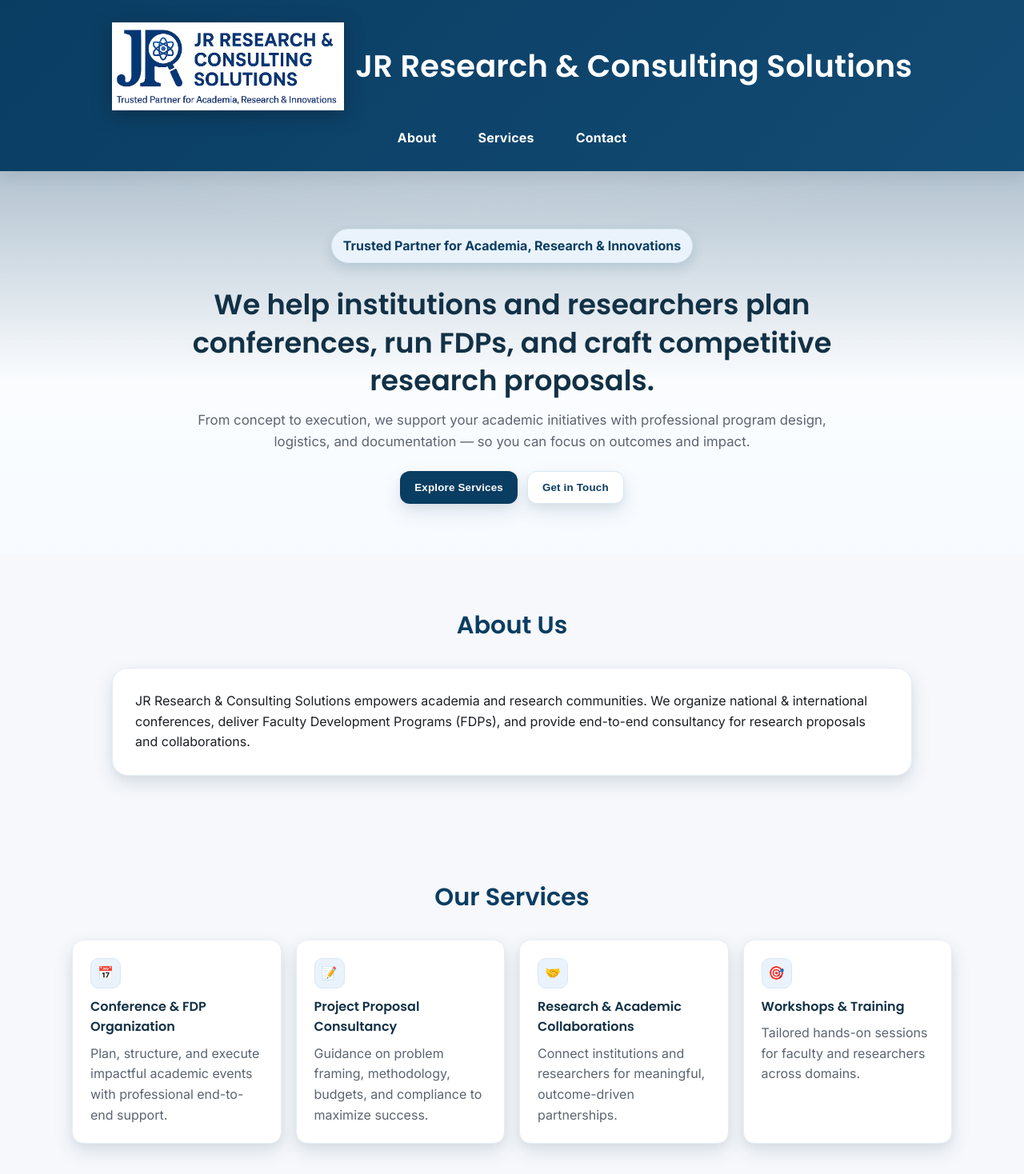
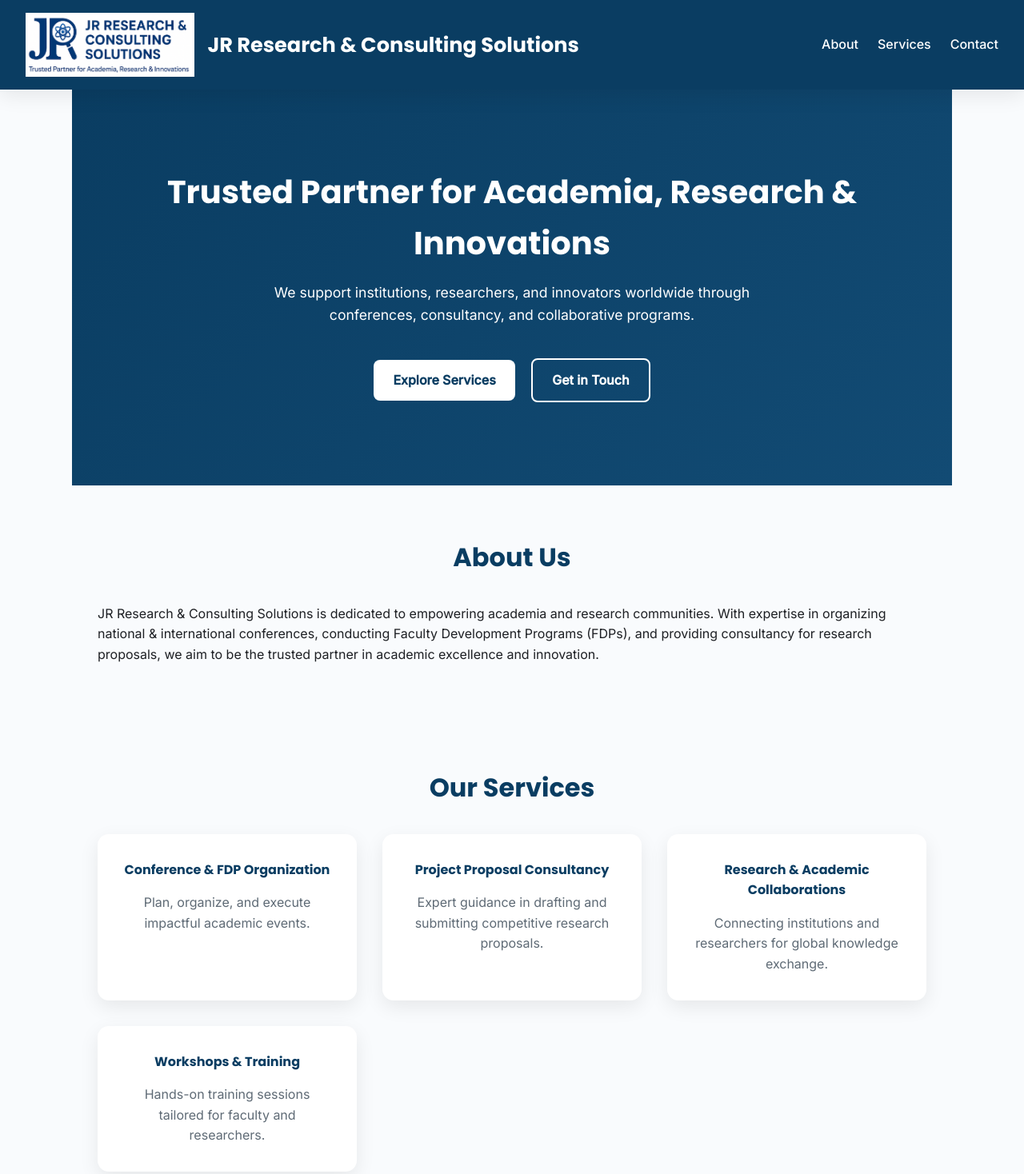
Before and after one commit to jrrcsolutions/jrrcsolutions-in, a plain HTML site: page index.html in a window 1280 px wide. Shown: the top 1468 px of the page at 80% size. Drawn offline with Linux system fonts and the light colour scheme.

Commit message:
Update index.html

```diff
--- a/index.html
+++ b/index.html
@@ -5,194 +5,142 @@
   <meta name="viewport" content="width=device-width, initial-scale=1" />
   <title>JR Research & Consulting Solutions</title>
 
-  <!-- Fonts -->
-  <link href="https://fonts.googleapis.com/css2?family=Poppins:wght@400;600&family=Inter:wght@400;500;700&display=swap" rel="stylesheet" />
+  <!-- Google Fonts -->
+  <link href="https://fonts.googleapis.com/css2?family=Poppins:wght@500;700&family=Inter:wght@400;500&display=swap" rel="stylesheet">
   <link rel="icon" type="image/png" href="assets/favicon.png" />
 
   <style>
-    :root{
-      --brand:#0A3D62;
-      --brand-2:#124B74;
-      --accent:#F3B33D;
-      --ink:#1b1f23;
-      --muted:#5b6470;
-      --bg:#f6f8fb;
-      --card:#ffffff;
-      --ring:rgba(10,61,98,0.14);
-      --shadow:0 10px 25px rgba(10,61,98,0.12), 0 4px 10px rgba(0,0,0,0.04);
-      --radius:14px;
-      --radius-lg:20px;
+    :root {
+      --brand: #0A3D62;
+      --accent: #f7b731;
+      --bg: #f9fbfd;
+      --ink: #1d1f23;
+      --muted: #5e6a75;
+      --card: #ffffff;
+      --shadow: 0 8px 24px rgba(0,0,0,0.08);
+      --radius: 14px;
     }
 
-    *{box-sizing:border-box}
-    html{scroll-behavior:smooth}
-    body{
-      margin:0;
-      font-family: Inter, system-ui, -apple-system, Segoe UI, Roboto, "Helvetica Neue", Arial, "Noto Sans", "Apple Color Emoji","Segoe UI Emoji", "Segoe UI Symbol";
-      color:var(--ink);
-      background:var(--bg);
-      line-height:1.6;
-    }
-    a{color:inherit}
+    * { margin: 0; padding: 0; box-sizing: border-box; }
+    body { font-family: Inter, sans-serif; background: var(--bg); color: var(--ink); line-height: 1.6; }
 
-    /* ---------- Header (Centered Brand + Nav) ---------- */
-    header{
-      background: linear-gradient(135deg, var(--brand), var(--brand-2));
-      color:#fff;
-      padding: 28px 18px 18px;
-      text-align:center;
+    /* Header */
+    header {
+      background: var(--brand);
+      color: #fff;
+      display: flex;
+      justify-content: space-between;
+      align-items: center;
+      padding: 1rem 2rem;
       position: sticky;
       top: 0;
-      z-index: 50;
-      box-shadow: 0 6px 20px rgba(0,0,0,0.08);
-      backdrop-filter: saturate(140%) blur(6px);
+      z-index: 1000;
+      box-shadow: var(--shadow);
     }
-    .brand{
-      display:inline-flex;
-      align-items:center;
-      gap:14px;
-      text-decoration:none;
-      color:#fff;
-      margin-bottom:12px;
+    .brand {
+      display: flex;
+      align-items: center;
+      gap: 1rem;
+      text-decoration: none;
+      color: #fff;
     }
-    .brand img{
-      height:110px; width:auto; display:block;
-      filter: drop-shadow(0 6px 12px rgba(0,0,0,0.25));
+    .brand img { height: 80px; width: auto; }
+    .brand h1 { font-family: Poppins, sans-serif; font-weight: 700; font-size: 1.6rem; }
+    nav { display: flex; gap: 1.5rem; }
+    nav a { color: #fff; text-decoration: none; font-weight: 500; transition: 0.2s; }
+    nav a:hover { color: var(--accent); }
+
+    /* Hero */
+    .hero {
+      background: linear-gradient(135deg, var(--brand), #124B74);
+      color: #fff;
+      text-align: center;
+      padding: 6rem 2rem;
     }
-    .brand h1{
-      font-family: Poppins, Inter, system-ui, sans-serif;
-      font-weight:600;
-      font-size: clamp(1.4rem, 2.2vw + 1rem, 2.4rem);
-      margin:0;
-      letter-spacing: .2px;
+    .hero h2 { font-family: Poppins, sans-serif; font-size: 2.5rem; margin-bottom: 1rem; }
+    .hero p { font-size: 1.1rem; margin-bottom: 2rem; max-width: 700px; margin-left: auto; margin-right: auto; }
+    .hero .btn {
+      display: inline-block;
+      margin: 0.5rem;
+      padding: 0.8rem 1.5rem;
+      border-radius: 8px;
+      font-weight: 600;
+      cursor: pointer;
+      transition: 0.2s;
+      text-decoration: none;
     }
-    nav{
-      display:flex; justify-content:center; gap:28px; flex-wrap:wrap;
-    }
-    nav a{
-      color:#fff; text-decoration:none; font-weight:600; letter-spacing:.2px;
-      padding:10px 12px; border-radius:10px; transition:.2s ease;
-    }
-    nav a:hover{ background: rgba(255,255,255,0.14) }
+    .btn-primary { background: #fff; color: var(--brand); }
+    .btn-primary:hover { background: #f2f2f2; }
+    .btn-outline { border: 2px solid #fff; color: #fff; }
+    .btn-outline:hover { background: rgba(255,255,255,0.1); }
 
-    /* ---------- Hero ---------- */
-    .hero{
-      position:relative;
-      background:
-        radial-gradient(1200px 500px at 50% -200px, rgba(255,255,255,.25), rgba(255,255,255,0) 60%),
-        linear-gradient(180deg, #0b3f6750, #0b3f6700 55%),
-        linear-gradient(180deg, #fff, #f7fbff);
-      padding: 72px 18px 64px;
-      text-align:center;
-      overflow:hidden;
-    }
-    .container{ max-width:1100px; margin:0 auto; }
-    .tagline{
-      display:inline-block;
-      font-weight:700;
-      color:var(--brand);
-      background:#eaf3fb;
-      border:1px solid #d9e8f3;
-      padding:8px 14px;
-      border-radius:999px;
-      box-shadow: 0 6px 16px var(--ring);
-      margin-bottom:18px;
-    }
-    .hero h2{
-      font-family:Poppins, Inter, sans-serif;
-      font-size: clamp(1.6rem, 2.4vw + 1rem, 2.2rem);
-      margin:10px auto 12px;
-      max-width: 900px;
-      color:#123146;
-      line-height:1.35;
-    }
-    .hero p{
-      color:var(--muted);
-      max-width: 820px;
-      margin: 0 auto 24px;
+    /* Section */
+    section { padding: 4rem 2rem; max-width: 1100px; margin: auto; }
+    section h3 { font-family: Poppins, sans-serif; font-size: 2rem; color: var(--brand); text-align: center; margin-bottom: 2rem; }
+
+    /* About */
+    .about p {
+      background: var(--card);
+      padding: 2rem;
+      border-radius: var(--radius);
+      box-shadow: var(--shadow);
+      color: var(--muted);
       font-size: 1.05rem;
     }
-    .cta{
-      display:flex; gap:12px; justify-content:center; flex-wrap:wrap;
+
+    /* Services */
+    .services-grid {
+      display: grid;
+      gap: 2rem;
+      grid-template-columns: repeat(auto-fit, minmax(250px, 1fr));
     }
-    .btn{
-      border:none; cursor:pointer; font-weight:700; letter-spacing:.2px;
-      padding:12px 18px; border-radius:12px; transition:.2s ease; box-shadow: var(--shadow);
+    .service {
+      background: var(--card);
+      padding: 2rem;
+      border-radius: var(--radius);
+      box-shadow: var(--shadow);
+      text-align: center;
+      transition: 0.2s;
     }
-    .btn-primary{ background:var(--brand); color:#fff; }
-    .btn-primary:hover{ transform: translateY(-1px); }
-    .btn-ghost{ background:#fff; color:var(--brand); border:1px solid #d9e8f3; }
-    .btn-ghost:hover{ background:#f8fbff; transform: translateY(-1px); }
+    .service:hover { transform: translateY(-5px); }
+    .service h4 { font-family: Poppins, sans-serif; color: var(--brand); margin-bottom: 1rem; }
+    .service p { color: var(--muted); }
 
-    /* ---------- Sections ---------- */
-    section{ padding: 64px 18px; }
-    section h3{
-      text-align:center; font-family:Poppins, Inter, sans-serif; color:var(--brand);
-      margin: 0 auto 28px; font-size: clamp(1.4rem, 1.2vw + 1rem, 1.9rem);
+    /* Contact */
+    form {
+      display: grid;
+      gap: 1rem;
+      background: var(--card);
+      padding: 2rem;
+      border-radius: var(--radius);
+      box-shadow: var(--shadow);
     }
+    input, textarea {
+      width: 100%;
+      padding: 0.8rem;
+      border-radius: 8px;
+      border: 1px solid #ccc;
+      font-size: 1rem;
+    }
+    button[type="submit"] {
+      background: var(--brand);
+      color: #fff;
+      border: none;
+      padding: 0.8rem 1.5rem;
+      border-radius: 8px;
+      font-weight: 600;
+      cursor: pointer;
+      transition: 0.2s;
+    }
+    button[type="submit"]:hover { background: #062b46; }
 
-    /* ---------- About ---------- */
-    .about-card{
-      background:var(--card);
-      border-radius: var(--radius-lg);
-      box-shadow: var(--shadow);
-      border:1px solid #e8eef5;
-      padding:28px;
-      margin: 0 auto;
-      max-width: 1000px;
-    }
-
-    /* ---------- Services ---------- */
-    .grid{
-      display:grid; gap:18px;
-      grid-template-columns: repeat(auto-fit, minmax(240px, 1fr));
-      max-width:1100px; margin:0 auto;
-    }
-    .card{
-      background:var(--card);
-      border:1px solid #e8eef5;
-      border-radius: var(--radius);
-      padding:22px;
-      box-shadow: var(--shadow);
-      transition: transform .18s ease, box-shadow .18s ease;
-    }
-    .card:hover{ transform: translateY(-4px); box-shadow: 0 18px 35px rgba(10,61,98,0.18), 0 6px 12px rgba(0,0,0,0.05); }
-    .card h4{ margin:10px 0 8px; color:#123146; font-family:Poppins, Inter, sans-serif; }
-    .card p{ color:var(--muted); margin:0 }
-    .icon{
-      width:38px; height:38px; border-radius:10px;
-      display:grid; place-items:center; background:#eaf3fb; border:1px solid #d9e8f3;
-    }
-
-    /* ---------- Contact ---------- */
-    .contact-wrap{
-      max-width: 900px; margin: 0 auto;
-      display:grid; gap:18px; grid-template-columns: 1fr;
-    }
-    form{
-      background:var(--card); border:1px solid #e8eef5; border-radius: var(--radius-lg);
-      padding: 24px; box-shadow: var(--shadow);
-    }
-    input, textarea{
-      width:100%; padding:12px 14px; border:1px solid #d6dde7; border-radius:12px;
-      font-family: inherit; font-size: 1rem; outline:none;
-    }
-    textarea{ resize: vertical }
-    .form-row{ display:grid; gap:12px; grid-template-columns: 1fr 1fr; }
-    .form-row > * { min-width:0 }
-    .submit{ margin-top:10px }
-
-    /* ---------- Footer ---------- */
-    footer{
-      background:#0C2F49; color:#cfe0ef; text-align:center; padding: 26px 18px;
-    }
-    footer .foot-brand{ font-weight:700; color:#fff }
-    footer p{ margin: 6px 0 }
-
-    /* ---------- Responsive tweaks ---------- */
-    @media (max-width: 720px){
-      .brand img{ height: 88px }
-      .form-row{ grid-template-columns: 1fr; }
+    /* Footer */
+    footer {
+      background: #062b46;
+      color: #fff;
+      text-align: center;
+      padding: 1.5rem;
+      margin-top: 2rem;
     }
   </style>
 </head>
@@ -200,11 +148,11 @@
 
   <!-- Header -->
   <header>
-    <a class="brand" href="index.html" aria-label="JR Research & Consulting Solutions Home">
+    <a href="index.html" class="brand">
       <img src="assets/logo.png" alt="JR Research & Consulting Solutions logo" />
       <h1>JR Research & Consulting Solutions</h1>
     </a>
-    <nav aria-label="Primary Navigation">
+    <nav>
       <a href="#about">About</a>
       <a href="#services">Services</a>
       <a href="#contact">Contact</a>
@@ -213,48 +161,39 @@
 
   <!-- Hero -->
   <section class="hero">
-    <div class="container">
-      <span class="tagline">Trusted Partner for Academia, Research & Innovations</span>
-      <h2>We help institutions and researchers plan conferences, run FDPs, and craft competitive research proposals.</h2>
-      <p>From concept to execution, we support your academic initiatives with professional program design, logistics, and documentation — so you can focus on outcomes and impact.</p>
-      <div class="cta">
-        <button class="btn btn-primary" onclick="document.getElementById('services').scrollIntoView({behavior:'smooth'})">Explore Services</button>
-        <button class="btn btn-ghost" onclick="document.getElementById('contact').scrollIntoView({behavior:'smooth'})">Get in Touch</button>
-      </div>
-    </div>
+    <h2>Trusted Partner for Academia, Research & Innovations</h2>
+    <p>We support institutions, researchers, and innovators worldwide through conferences, consultancy, and collaborative programs.</p>
+    <a href="#services" class="btn btn-primary">Explore Services</a>
+    <a href="#contact" class="btn btn-outline">Get in Touch</a>
   </section>
 
   <!-- About -->
   <section id="about">
     <h3>About Us</h3>
-    <div class="about-card">
-      JR Research & Consulting Solutions empowers academia and research communities. We organize national & international conferences, deliver Faculty Development Programs (FDPs), and provide end-to-end consultancy for research proposals and collaborations.
-    </div>
+    <p>
+      JR Research & Consulting Solutions is dedicated to empowering academia and research communities. With expertise in organizing national & international conferences, conducting Faculty Development Programs (FDPs), and providing consultancy for research proposals, we aim to be the trusted partner in academic excellence and innovation.
+    </p>
   </section>
 
   <!-- Services -->
   <section id="services">
     <h3>Our Services</h3>
-    <div class="grid">
-      <div class="card">
-        <div class="icon" aria-hidden="true">📅</div>
+    <div class="services-grid">
+      <div class="service">
         <h4>Conference & FDP Organization</h4>
-        <p>Plan, structure, and execute impactful academic events with professional end-to-end support.</p>
+        <p>Plan, organize, and execute impactful academic events.</p>
       </div>
-      <div class="card">
-        <div class="icon" aria-hidden="true">📝</div>
+      <div class="service">
         <h4>Project Proposal Consultancy</h4>
-        <p>Guidance on problem framing, methodology, budgets, and compliance to maximize success.</p>
+        <p>Expert guidance in drafting and submitting competitive research proposals.</p>
       </div>
-      <div class="card">
-        <div class="icon" aria-hidden="true">🤝</div>
+      <div class="service">
         <h4>Research & Academic Collaborations</h4>
-        <p>Connect institutions and researchers for meaningful, outcome-driven partnerships.</p>
+        <p>Connecting institutions and researchers for global knowledge exchange.</p>
       </div>
-      <div class="card">
-        <div class="icon" aria-hidden="true">🎯</div>
+      <div class="service">
         <h4>Workshops & Training</h4>
-        <p>Tailored hands-on sessions for faculty and researchers across domains.</p>
+        <p>Hands-on training sessions tailored for faculty and researchers.</p>
       </div>
     </div>
   </section>
@@ -262,23 +201,17 @@
   <!-- Contact -->
   <section id="contact">
     <h3>Contact Us</h3>
-    <div class="contact-wrap">
-      <form onsubmit="event.preventDefault(); alert('Thank you! We will reach out shortly.');">
-        <div class="form-row">
-          <input type="text" placeholder="Your Name" required />
-          <input type="email" placeholder="Your Email" required />
-        </div>
-        <textarea rows="5" placeholder="Your Message"></textarea>
-        <div class="submit">
-          <button class="btn btn-primary" type="submit">Send Message</button>
-        </div>
-      </form>
-    </div>
+    <form onsubmit="event.preventDefault(); alert('Thank you! We will reach out shortly.');">
+      <input type="text" placeholder="Your Name" required />
+      <input type="email" placeholder="Your Email" required />
+      <textarea rows="5" placeholder="Your Message"></textarea>
+      <button type="submit">Send Message</button>
+    </form>
   </section>
 
   <!-- Footer -->
   <footer>
-    <p class="foot-brand">© 2025 JR Research & Consulting Solutions</p>
+    <p>© 2025 JR Research & Consulting Solutions</p>
     <p>Trusted Partner for Academia, Research & Innovations</p>
   </footer>
 
```
